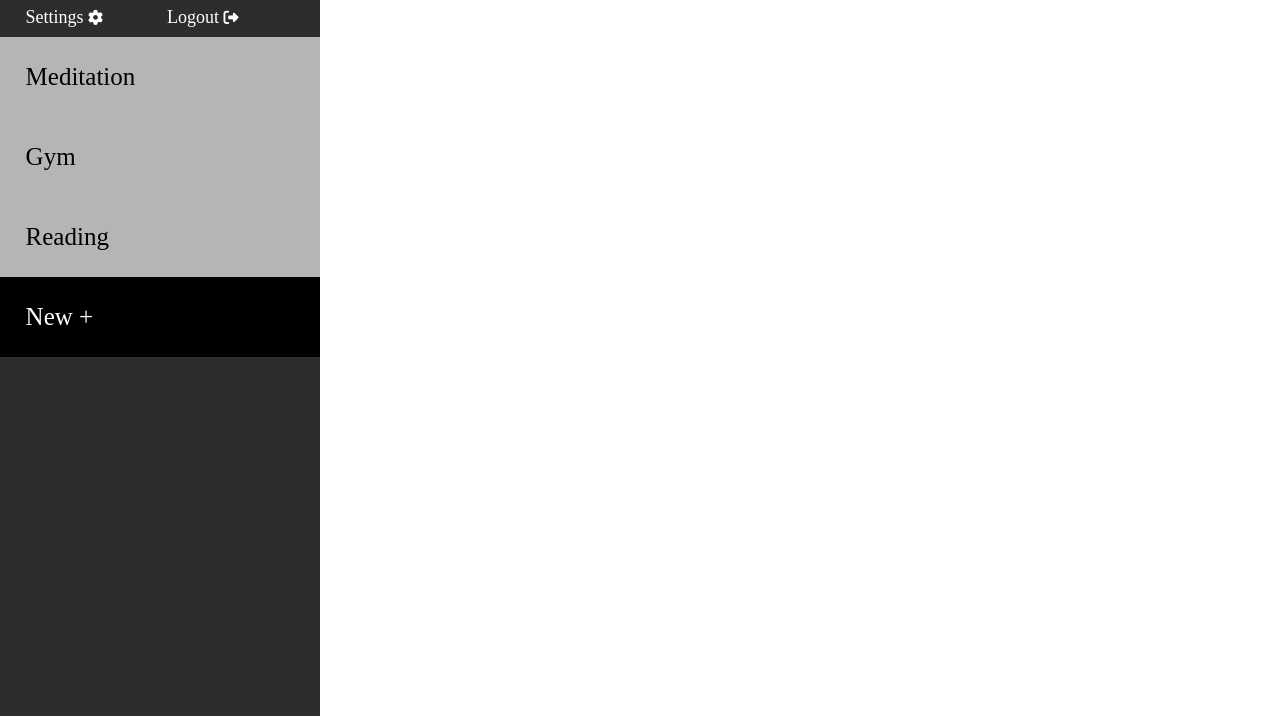
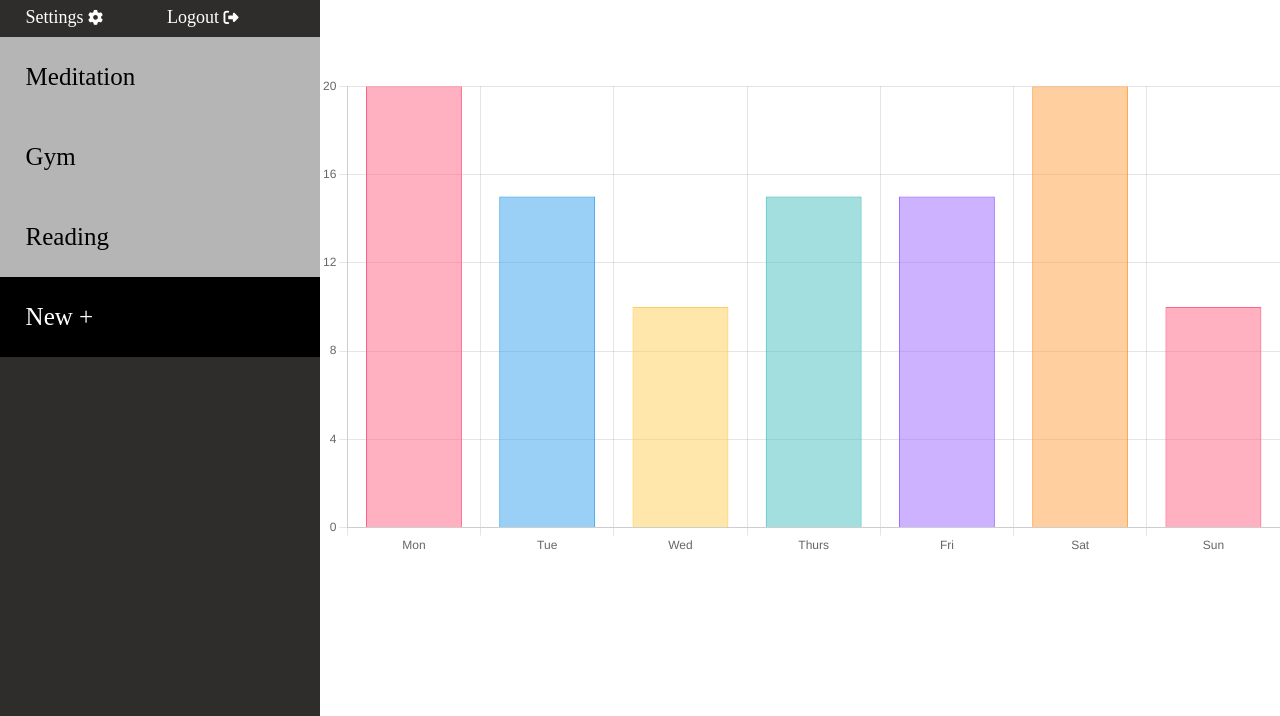
Before and after one commit to will-atkinson02/track-my-habits, a plain HTML site: page frontend/index.html in a window 1280 px wide. Shown: the part 84-800 px from the top of the page. Drawn offline with nearby package versions, Linux system fonts and the light colour scheme.

Commit message:
added chart.js test

```diff
--- a/frontend/index.html
+++ b/frontend/index.html
@@ -5,8 +5,8 @@
     <meta name="viewport" content="width=device-width, initial-scale=1.0">
     <title>Document</title>
     <link rel="stylesheet" href="styles.css">
+    <script src="https://cdn.jsdelivr.net/npm/chart.js"></script>
     <script defer src="scripts.js"></script>
-
     <link rel="stylesheet" href="https://cdnjs.cloudflare.com/ajax/libs/font-awesome/6.4.0/css/all.min.css">
 </head>
 <body>
@@ -21,5 +21,8 @@
         <div class="habit-name">Reading</div>
         <div class="new-habit">New + </div>
     </div>
+    <div class="main">
+        <canvas id="weekly-graph" height="200px" width="400px"></canvas>
+    </div>
 </body>
 </html>
--- a/frontend/scripts.js
+++ b/frontend/scripts.js
@@ -0,0 +1,49 @@
+var ctx = document.getElementById('weekly-graph').getContext('2d');
+
+const weeklyData = [20, 15, 10, 15, 15, 20, 10]
+const max = 20
+const min = 0
+
+var barChart = new Chart(ctx, {
+type: 'bar',
+data: {
+    labels: ['Mon', 'Tue', 'Wed', 'Thurs', 'Fri', 'Sat', 'Sun'],
+    datasets: [{
+    label: 'Votes',
+    data: weeklyData,
+    backgroundColor: [
+        'rgba(255, 99, 132, 0.5)',
+        'rgba(54, 162, 235, 0.5)',
+        'rgba(255, 206, 86, 0.5)',
+        'rgba(75, 192, 192, 0.5)',
+        'rgba(153, 102, 255, 0.5)',
+        'rgba(255, 159, 64, 0.5)'
+    ],
+    borderColor: [
+        'rgba(255, 99, 132, 1)',
+        'rgba(54, 162, 235, 1)',
+        'rgba(255, 206, 86, 1)',
+        'rgba(75, 192, 192, 1)',
+        'rgba(153, 102, 255, 1)',
+        'rgba(255, 159, 64, 1)'
+    ],
+    borderWidth: 1
+    }]
+},
+options: {
+    responsive: true,
+    scales: {
+        y: {
+            ticks: {
+                stepSize: (max - min) / 5
+            },
+            beginAtZero: true
+        }
+    },
+    plugins: {
+        legend: {
+          display: false
+        }
+      }
+    }
+});
--- a/frontend/styles.css
+++ b/frontend/styles.css
@@ -2,6 +2,8 @@ body {
     --white-text: white;
     --column-background: rgb(47, 44, 44);
 
+    /* Display */
+    display: flex;
     margin: 0;
 }
 
@@ -76,3 +78,11 @@ body {
     /* Text */
     font-size: 15px;
 }
+
+.main {
+    /* Display */
+    display: flex;
+    justify-content: center;
+    align-items: center;
+    flex-grow: 1;
+}
```
